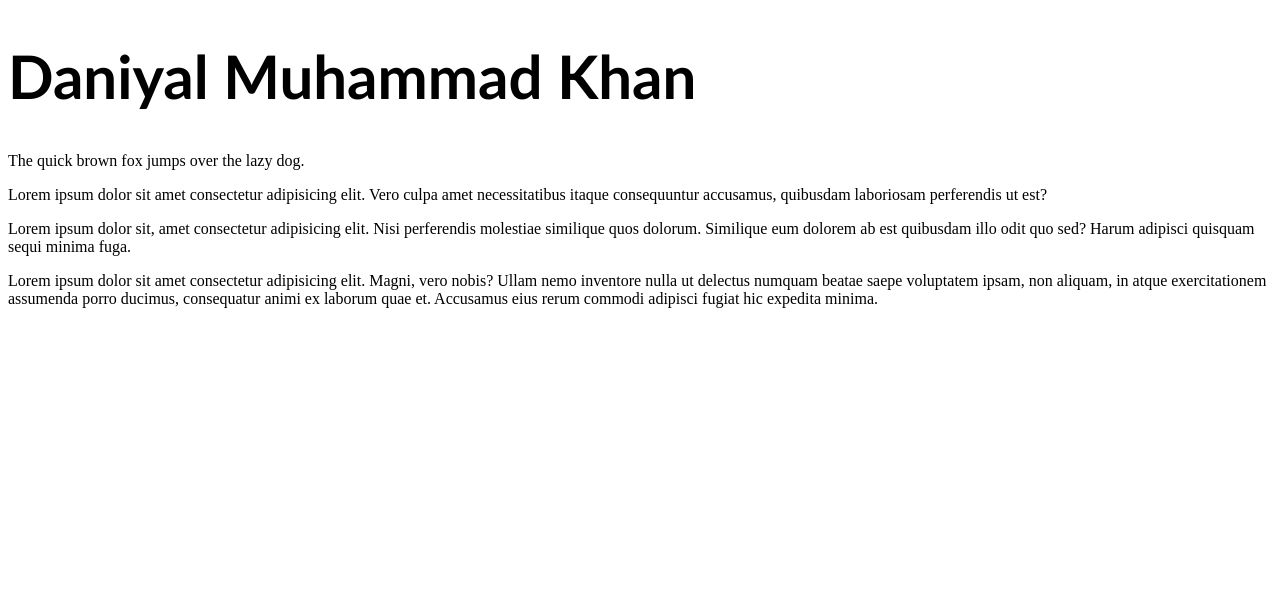
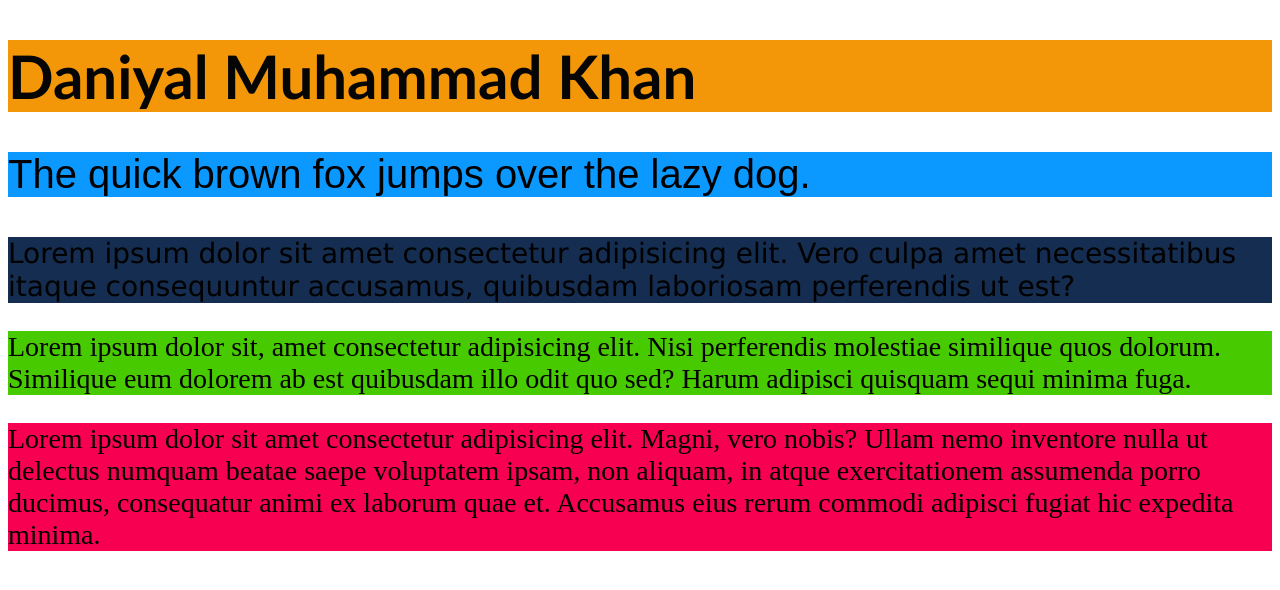
Before and after one commit to DaniyalKhaan/HTML-and-CSS, a plain HTML site: page lecture14/fontsAndColors.html in a window 1280 px wide. Drawn offline with Linux system fonts and the light colour scheme.

Commit message:
Update style.css

```diff
--- a/lecture14/style.css
+++ b/lecture14/style.css
@@ -1,8 +1,42 @@
 h1{
+
+
+    /* Fonts releated Use cases */
 
     font-family: 'Gill Sans', 'Gill Sans MT', Calibri, 'Trebuchet MS', sans-serif;
     font-size: 60px;
     font-weight: bold;
-    /* font-style: oblique; */
-    /* background-color: rgb(49, 249, 249); */
+    color: rgb(5, 5, 5);
+
+    /* Color releated use cases: */
+
+    /* background-color: rgba(15, 45, blue, alpha); */
+    /* background-color: #ffffff; */
+    /* background-color: hsl(hue, saturation, lightness); */
+    background-color: #F39607;
 }
+
+#firstPara{
+    font-size: 40px;
+    font-family: fantasy;
+    background-color: rgb(11, 153, 255);
+}
+
+.secondPara{
+    font-size: 28px;
+    font-family: 'Lucida Sans', 'Lucida Sans Regular', 'Lucida Grande', 'Lucida Sans Unicode', Geneva, Verdana, sans-serif;
+    background-color: rgb(20, 45, 80);
+}
+
+.thirdPara, .fourthPara{
+    font-family: 'Times New Roman', Times, serif;
+    font-size: 28px;
+    background-color: #47CB00 ;
+    /* line-height: 80px; */
+
+
+}
+
+.fourthPara{
+    background-color: #F70052 ;
+}
```
